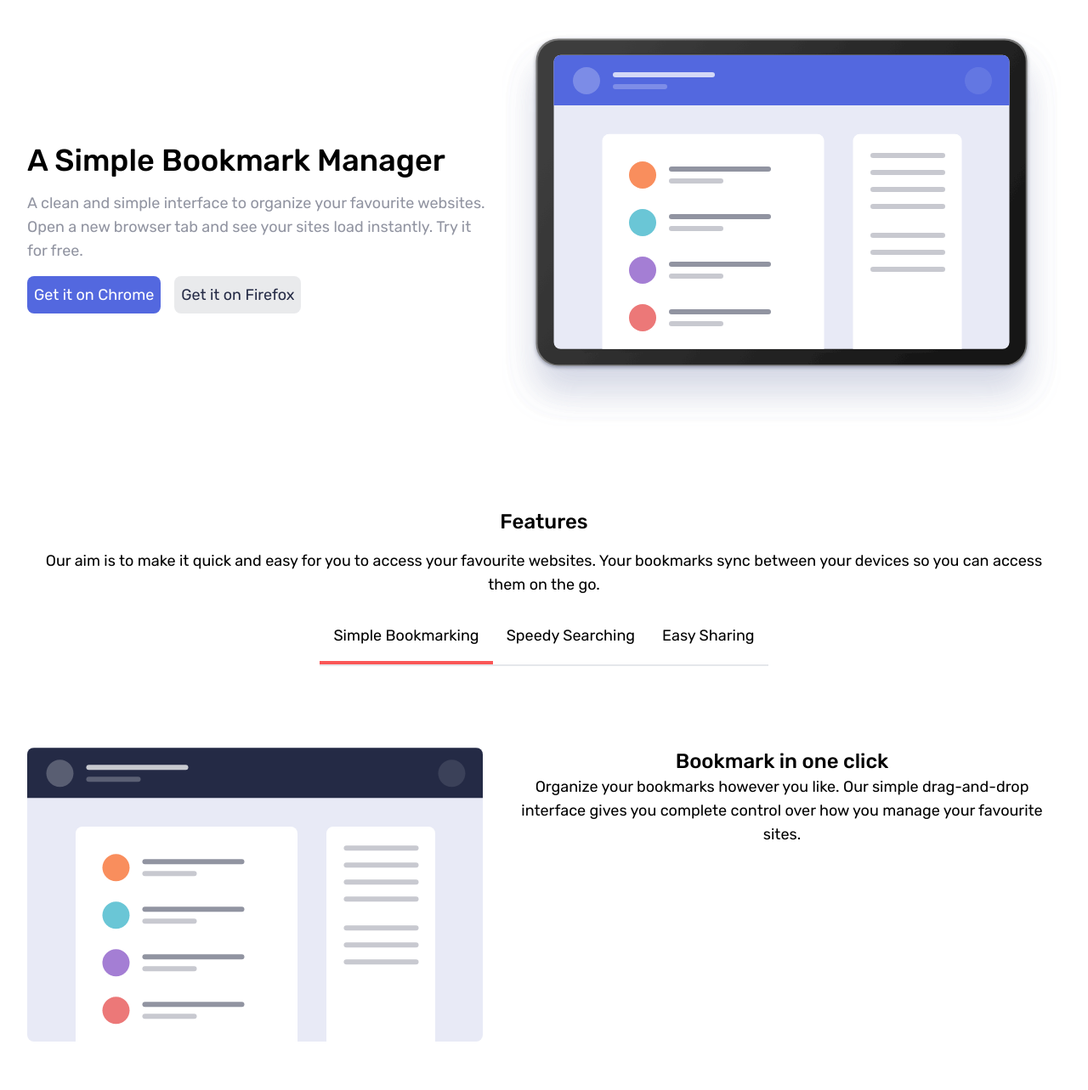
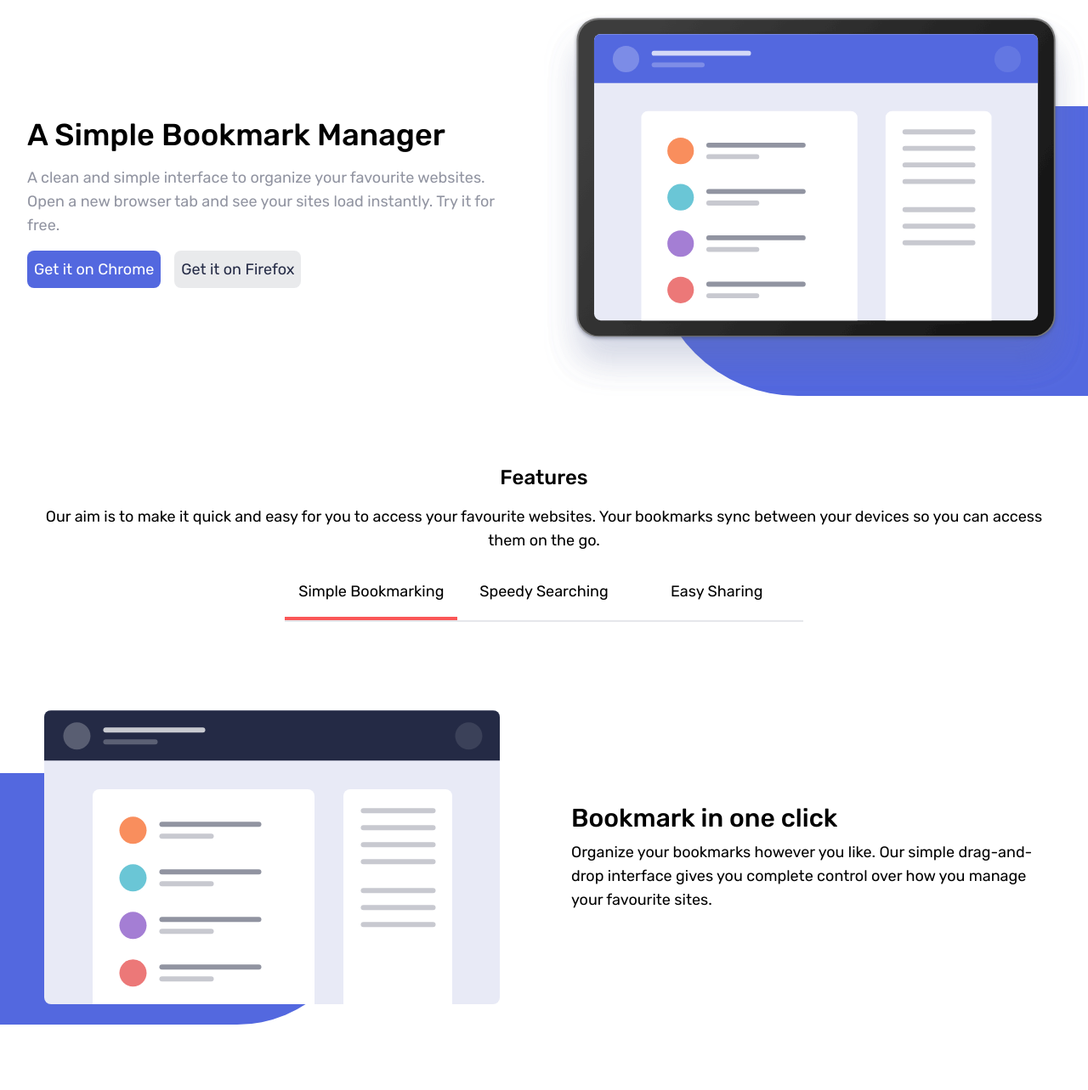
Before and after one commit to jjdavenport/bookmark-landing-page-master, a website: page index.html in a window 1280 px wide. Shown: the part 140-1423 px from the top of the page at 85% size. Drawn offline with Linux system fonts and the light colour scheme; files whose address does not match are found by name.

Commit message:
added img backgrounds

```diff
--- a/index.html
+++ b/index.html
@@ -19,7 +19,7 @@
     <!-- Feel free to remove these styles or customise in your own stylesheet 👍 -->
   </head>
   <body class="font-custom text-lg">
-    <main class="flex flex-col gap-8">
+    <main class="flex flex-col gap-8 md:gap-12">
       <nav class="relative flex w-full justify-between p-8">
         <img src="./src/assets/images/logo-bookmark.svg" alt="" />
         <button id="menuBtn">
@@ -27,7 +27,7 @@
         </button>
         <dialog
           id="menu"
-          class="absolute top-0 h-screen w-screen flex-col justify-between bg-veryDarkBlue p-8 text-center text-white"
+          class="z-50 absolute top-0 h-screen w-screen flex-col justify-between bg-veryDarkBlue p-8 text-center text-white"
         >
           <div class="flex flex-col gap-10">
             <div class="flex w-full justify-between">
@@ -92,10 +92,14 @@
           </div>
         </dialog>
       </nav>
-      <article
-        class="flex flex-col gap-4 p-8 text-center md:flex-row-reverse md:items-center"
+      <section class="md:flex md:flex-row-reverse md:w-full">
+        <div class="relative w-full h-auto md:w-1/2">
+          <div class="absolute bottom-0 right-0 bg-softBlue w-4/5 h-3/4 rounded-l-full -z-20"></div>
+          <img class="object-cover w-full h-auto relative -z-10" src="./src/assets/images/illustration-hero.svg" alt="" />
+        </div>
+        <article
+        class="flex flex-col gap-4 p-8 text-center md:flex-row-reverse md:items-center md:w-1/2"
       >
-        <img src="./src/assets/images/illustration-hero.svg" alt="" />
         <div class="flex flex-col gap-4 md:text-start">
           <h1 class="text-3xl font-bold font-medium md:text-4xl">
             A Simple Bookmark Manager
@@ -119,29 +123,34 @@
           </div>
         </div>
       </article>
+      </section>
       <article class="flex flex-col gap-4 p-8 text-center">
         <h2 id="title" class="text-2xl font-bold font-medium">...</h2>
         <p id="paragraph">...</p>
-        <ul class="md:flex md:justify-center">
+        <ul class="md:grid md:grid-cols-3 md:w-fit md:self-center">
           <li class="border-b-2 border-t-2 border-solid md:border-t-0">
-            <button id="simpleBtn" class="btn p-4 hover:text-softRed">
+            <button id="simpleBtn" class="btn p-4 md:w-full hover:text-softRed">
               Simple Bookmarking
             </button>
           </li>
           <li class="border-b-2 border-solid">
-            <button id="speedyBtn" class="btn p-4 hover:text-softRed">
+            <button id="speedyBtn" class="btn p-4 md:w-full hover:text-softRed">
               Speedy Searching
             </button>
           </li>
           <li class="border-b-2 border-solid hover:text-softRed">
-            <button id="easyBtn" class="btn p-4">Easy Sharing</button>
+            <button id="easyBtn" class="btn p-4 md:w-full">Easy Sharing</button>
           </li>
         </ul>
       </article>
-      <article class="flex flex-col gap-6 p-8 text-center md:flex-row">
-        <img src="./src/assets/images/illustration-features-tab-1.svg" alt="" />
-        <div>
-          <h3 class="text-2xl font-bold font-medium">Bookmark in one click</h3>
+      <section class="md:flex md:w-full">
+        <div class="relative w-full h-auto md:w-1/2">
+          <div class="w-4/6 absolute bottom-0 left-0 bg-softBlue w-4/5 h-3/4 rounded-r-full -z-20"></div>
+          <img class="object-cover w-auto h-auto relative -z-10 p-6 m-auto" src="./src/assets/images/illustration-features-tab-1.svg" alt="" />
+        </div>
+      <article class="flex flex-col gap-6 p-8 text-center md:flex-row md:w-1/2 md:text-start">
+        <div class="md:flex md:flex-col justify-center md:gap-2">
+          <h3 class="text-2xl font-bold font-medium md:text-3xl">Bookmark in one click</h3>
           <p>
             Organize your bookmarks however you like. Our simple drag-and-drop
             interface gives you complete control over how you manage your
@@ -149,6 +158,7 @@
           </p>
         </div>
       </article>
+    </section>
       <article class="flex flex-col gap-4 p-8 md:justify-center">
         <h4 class="text-center text-2xl font-bold font-medium">
           Download the extension
@@ -410,22 +420,20 @@
               </g>
             </svg>
             <ul class="flex flex-col gap-4 md:flex-row">
-              <li><a class="uppercase" href="#">Features</a></li>
-              <li><a class="uppercase" href="#">Pricing</a></li>
-              <li><a class="uppercase" href="#">Contact</a></li>
+              <li><a class="uppercase hover:text-softRed md:text-base" href="#">Features</a></li>
+              <li><a class="uppercase hover:text-softRed md:text-base" href="#">Pricing</a></li>
+              <li><a class="uppercase hover:text-softRed md:text-base" href="#">Contact</a></li>
             </ul>
           </div>
           <div>
             <ul class="flex items-center justify-center gap-8">
               <li>
                 <a href="#"
-                  ><img src="./src/assets/images/icon-facebook.svg" alt=""
-                /></a>
+                  ><svg xmlns="http://www.w3.org/2000/svg" width="24" height="24"><path class="hover:fill-softRed" fill="#FFF" fill-rule="evenodd" d="M22.675 0H1.325C.593 0 0 .593 0 1.325v21.351C0 23.407.593 24 1.325 24H12.82v-9.294H9.692v-3.622h3.128V8.413c0-3.1 1.893-4.788 4.659-4.788 1.325 0 2.463.099 2.795.143v3.24l-1.918.001c-1.504 0-1.795.715-1.795 1.763v2.313h3.587l-.467 3.622h-3.12V24h6.116c.73 0 1.323-.593 1.323-1.325V1.325C24 .593 23.407 0 22.675 0z"/></svg></a>
               </li>
               <li>
-                <a href="#"
-                  ><img src="./src/assets/images/icon-twitter.svg" alt=""
-                /></a>
+                <a href="#"><svg class="hover:fill-softRed" xmlns="http://www.w3.org/2000/svg" width="24" height="20"><path class="hover:fill-softRed" fill="#FFF" fill-rule="evenodd" d="M24 2.557a9.83 9.83 0 0 1-2.828.775A4.932 4.932 0 0 0 23.337.608a9.864 9.864 0 0 1-3.127 1.195A4.916 4.916 0 0 0 16.616.248c-3.179 0-5.515 2.966-4.797 6.045A13.978 13.978 0 0 1 1.671 1.149a4.93 4.93 0 0 0 1.523 6.574 4.903 4.903 0 0 1-2.229-.616c-.054 2.281 1.581 4.415 3.949 4.89a4.935 4.935 0 0 1-2.224.084 4.928 4.928 0 0 0 4.6 3.419A9.9 9.9 0 0 1 0 17.54a13.94 13.94 0 0 0 7.548 2.212c9.142 0 14.307-7.721 13.995-14.646A10.025 10.025 0 0 0 24 2.557z"/></svg></a>
+                  </a>
               </li>
             </ul>
           </div>
--- a/src/main.js
+++ b/src/main.js
@@ -113,19 +113,19 @@
         <nav class="flex w-full justify-between items-center">
         <img src="./src/assets/images/logo-bookmark.svg" alt="" />
         <div class="flex gap-6">
-              <ul class="flex text-xl font-normal uppercase items-center gap-2">
+              <ul class="flex text-xl font-normal uppercase items-center gap-6">
                 <li class="">
-                  <a class=" hover:text-softRed" href="#">Features</a>
+                  <a class=" hover:text-softRed text-base" href="#">Features</a>
                 </li>
                 <li class="">
-                  <a class=" hover:text-softRed" href="#">Pricing</a>
+                  <a class=" hover:text-softRed text-base" href="#">Pricing</a>
                 </li>
                 <li class="">
-                  <a class=" hover:text-softRed" href="#">Contact</a>
+                  <a class=" hover:text-softRed text-base" href="#">Contact</a>
                 </li>
               </ul>
               <button
-                class="transition-all duration-150 ease-in transform hover:outline hover:text-softRed hover:outline-softRed hover:bg-white w-full rounded-md bg-softRed text-white p-2 text-2xl font-medium uppercase"
+                class="transition-all duration-150 ease-in transform hover:outline text-base hover:text-softRed hover:outline-softRed hover:bg-white w-full rounded-md bg-softRed text-white p-2 text-2xl font-medium uppercase"
               >
                 Login
               </button>
--- a/tailwind.config.js
+++ b/tailwind.config.js
@@ -3,6 +3,9 @@
   content: ["./index.html", "./src/**/*.{html,js}"],
   theme: {
     extend: {
+      padding: {
+        customClamp: "clamp(0.5rem, -8.0714rem + 17.8571vw, 8rem)",
+      },
       backgroundImage: {
         error: "url('./src/assets/images/icon-error.svg')",
       },
```
Also changed, not shown: src/app.css.
